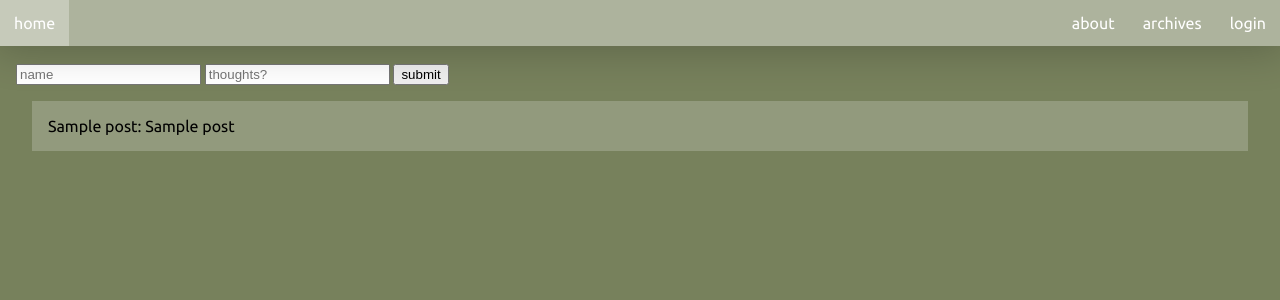
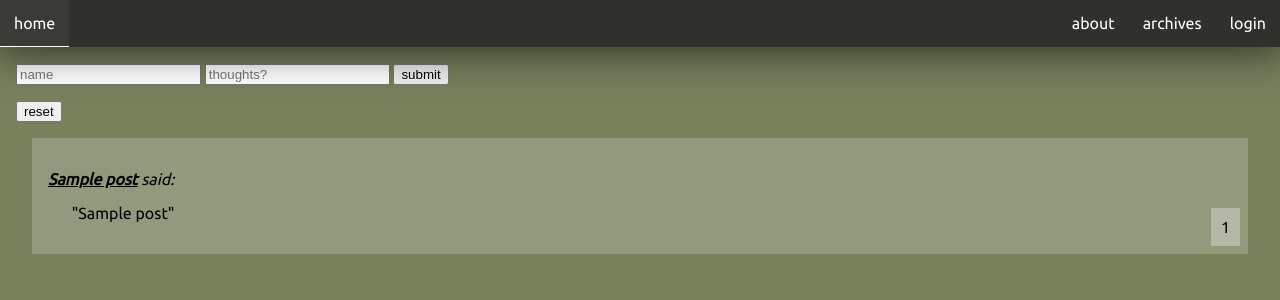
Before and after one commit to auhnix/p4yt, a Flask app: template templates/index.html in a window 1280 px wide. Shown: the top 300 px of the page. Run offline with Flask 2, Linux system fonts and the light colour scheme; the template is opened without the code that fills it: most values are stand-ins (such as "Sample title", 1, 10 or a date in 2020).

Commit message:
removed id field in data.db, finetuning style, & working on reset db button

```diff
--- a/app.py
+++ b/app.py
@@ -1,23 +1,30 @@
+import datetime
 from flask import Flask, render_template, request
 from flask_cors import CORS
-from models import create_post, get_posts
+from models import *
+import time
 
 app = Flask(__name__)
 
 CORS(app)
 
-@app.route('/', methods=['GET', 'POST'])
+@app.route('/', methods=['GET', 'POST', 'DELETE'])
 def index():
 
     if request.method == 'GET':
         pass
 
-    if request.method == 'POST':
+    elif request.method == 'POST':
+        ts = time.time()
+        timestamp = datetime.datetime.fromtimestamp(ts).strftime('%Y-%m-%d %H:%M')
         name = request.form.get('name')
         post = request.form.get('post')
-        create_post(name, post)
+        createpost(timestamp, name, post)
 
-    posts = get_posts()
+    elif request.method == 'DELETE':
+        reset()
+
+    posts = getposts()
 
     return render_template('index.html', posts=posts)
 
--- a/schema.sql
+++ b/schema.sql
@@ -1,6 +1,6 @@
 drop table if exists posts;
 	create table posts (
-		id integer primary key autoincrement,
-		name text not null,
-		content text not null
+		TSTAMP DATETIME NOT NULL DEFAULT(GetDate()),
+		NAME text not null,
+		CONTENT text not null
 );
--- a/static/css/style.css
+++ b/static/css/style.css
@@ -4,6 +4,7 @@ body {
   margin: 0;
   font-family: 'Ubuntu', serif;
   background-color: rgb(119, 129, 92);
+  padding-bottom: 3%;
 }
 
 nav {
@@ -12,8 +13,8 @@ nav {
   width: 100%;
   overflow: hidden;
   position: fixed;
-  background-color: rgb(255, 255, 255, .4);
-  box-shadow: 0px 1px 40px 5px rgb(0, 0, 0, .2);
+  background-color: rgb(40, 40, 40, .9);
+  box-shadow: 0px 1px 40px 5px rgb(0, 0, 0, .6);
 }
 
 form {
@@ -42,10 +43,17 @@ li a {
   text-align: center;
   padding: 14px 14px;
   text-decoration: none;
+  transition: all 150ms linear;
+  border-bottom: 1px solid transparent;
 }
 
 li a:hover {
-  background-color: rgb(255, 255, 255, .3);
+  background-color: rgb(255, 255, 255, .05);
+  border-color: white;
+}
+
+a {
+  color: inherit;
 }
 
 .post {
@@ -54,4 +62,39 @@ li a:hover {
   margin-right: 2em;
   padding: 1em;
   background-color: rgb(255,255,255, 0.2);
+  position: relative;
 }
+
+.posthead {
+  font-style: italic;
+  font-size: 1em;
+}
+
+.date {
+  position: absolute;
+  bottom: .5em;
+  right: .5em;
+  background-color: rgb(255, 255, 255, .3);
+  padding: 10px;
+}
+
+.name {
+  font-weight: bold;
+  text-decoration: #333 underline;
+  transition: all 150ms linear;
+}
+
+.name:hover {
+  background-color: rgb(255, 255, 255, .3);
+  font-style: normal;
+  transform: skewY(200deg);
+}
+
+.postcon {
+  margin-left: 2%;
+}
+
+#del {
+  padding: 1em;
+  padding-top: 0;
+}
--- a/templates/index.html
+++ b/templates/index.html
@@ -13,6 +13,7 @@
         <li class='right'><a href='login.html'>login</a></li>
         <li class='right'><a href='#'>archives</a></li>
         <li class='right'><a href='#'>about</a></li>
+      </ul>
     </nav>
 
     <div id='container'>
@@ -21,8 +22,19 @@
         <input placeholder='thoughts?' name='post'>
         <input type='submit' value='submit'>
       </form>
-      {% for post in posts %}
-      <div class='post'>{{ post[1] + ': ' + post[2] }}</div>
+
+      <form id='del' action='/' method='delete'>
+        <input type='submit' value='reset'>
+      </form>
+
+      {% for post in posts | reverse %}
+      <div class='post'>
+        <p class='posthead'>
+          <span class='name'><a href='/users/{{post[1]}}'>{{ post[1] }}</a></span> said:
+        </p>
+        <p class='postcon'>"{{ post[2] }}"</p>
+        <div class='date'>{{ post[0] }}</div>
+      </div>
       {% endfor %}
     </div>
 
```
Also changed, not shown: models.py (+22 -8 lines), README.md, data.db.
